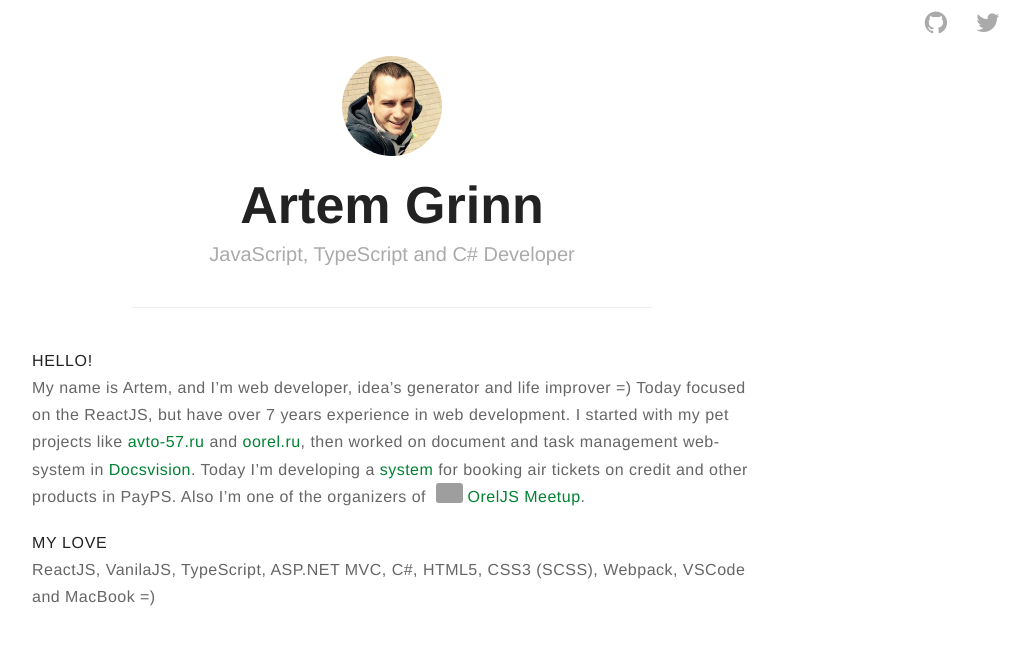
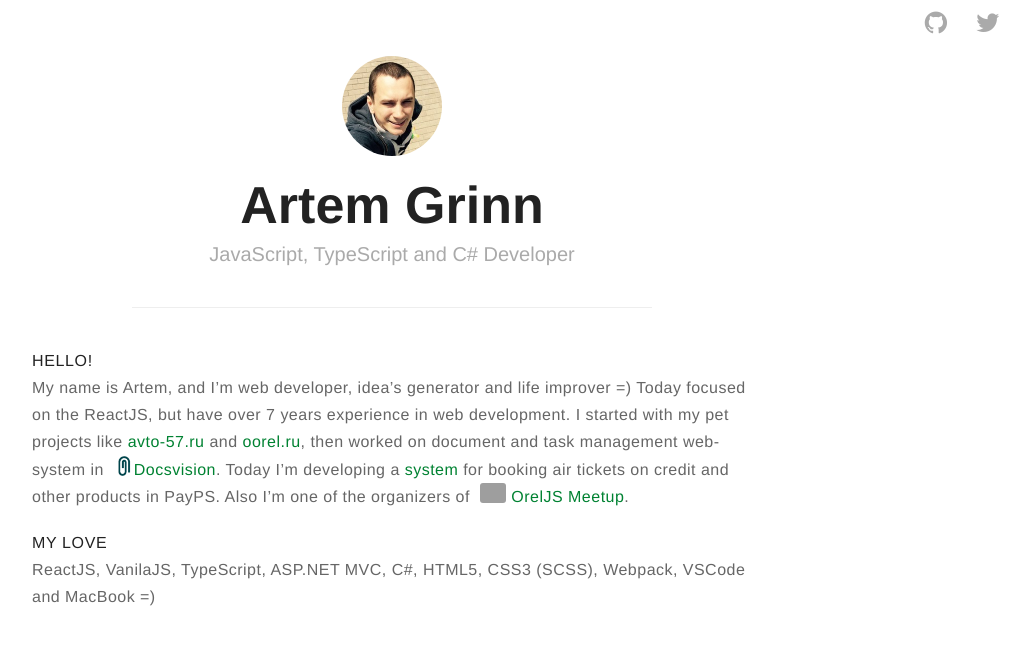
Before and after one commit to ArtemGrinn/artemgrinn.github.io, a Jekyll site: the page built from index.md, in a window 1280 px wide. Shown: the top 645 px of the page, without its empty margins (248-1277 px from the left). Built offline with Jekyll 4.4.1, drawn with Linux system fonts in a browser that asks for light colours; our own code applies the rules of GitHub Pages for plain Markdown files.

Commit message:
Update index.md

```diff
--- a/index.md
+++ b/index.md
@@ -5,7 +5,7 @@
 # HELLO!
 
 My name is Artem, and I'm web developer, idea's generator and life improver =) Today focused on the ReactJS, but have over 7 years experience in web development.
-I started with my pet projects like [avto-57.ru](http://avto-57.ru) and [oorel.ru](http://oorel.ru), then worked on document and task management web-system in [Docsvision](http://www.docsvision.com/products/legkiy-klient/).
+I started with my pet projects like [avto-57.ru](http://avto-57.ru) and [oorel.ru](http://oorel.ru), then worked on document and task management web-system in ![DV logo](http://artemgrinn.github.io/assets/images/dv.png)[Docsvision](http://www.docsvision.com/products/legkiy-klient/).
 Today I'm developing a [system](https://travel.payps.ru/bilet) for booking air tickets on credit and other products in PayPS. Also I'm one of the organizers of ![OrelJS logo](http://artemgrinn.github.io/assets/images/oreljs.svg) [OrelJS Meetup](http://oreljs.ru).
 
 # MY LOVE
```
